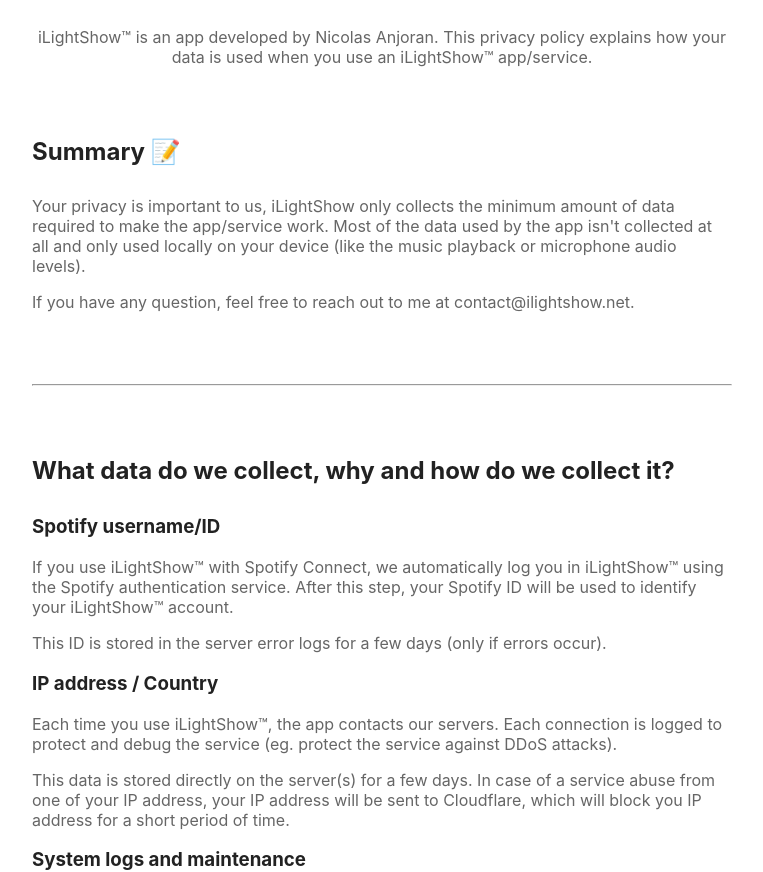
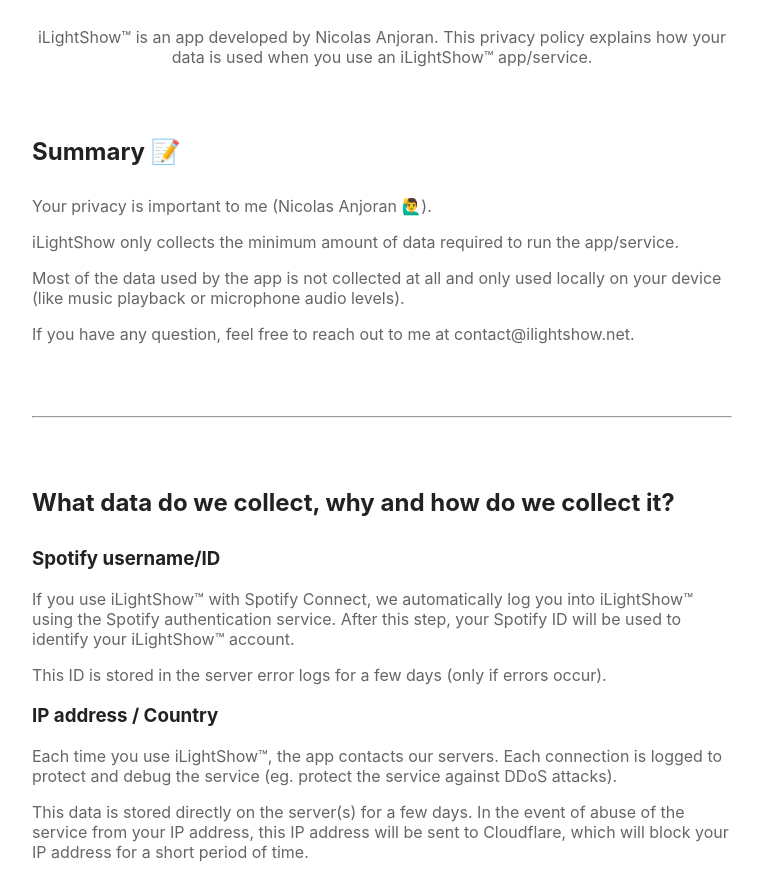
Before and after one commit to ilightshow/privacy-policy, a website: page index.html in a window 1280 px wide. Shown: the part 113-985 px from the top of the page, without its empty margins (258-1021 px from the left). Drawn offline with Linux system fonts and the light colour scheme.

Commit message:
text update

```diff
--- a/index.html
+++ b/index.html
@@ -75,21 +75,24 @@
     <h1 id="privacypolicyofilightshow">Privacy Policy of <strong>iLightShow</strong></h1>
 <p>iLightShow™ is an app developed by Nicolas Anjoran. This privacy policy explains how your data is used when you use an iLightShow™ app/service.</p>
 <h2 id="summary">Summary 📝</h2>
-<p>Your privacy is important to us, iLightShow only collects the minimum amount of data required to make the app/service work. Most of the data used by the app isn't collected at all and only used locally on your device (like the music playback or microphone audio levels).</p>
+<p>Your privacy is important to me (Nicolas Anjoran 🙋‍♂️).</p>
+<p>iLightShow only collects the minimum amount of data required to run the app/service.</p>
+<p>Most of the data used by the app is not collected at all and only used locally on your device (like music playback or microphone audio levels).</p>
 <p>If you have any question, feel free to reach out to me at contact@ilightshow.net.</p>
 <p><br><br><hr></p>
 <h2 id="whatdatadowecollectwhyandhowdowecollectit">What data do we collect, why and how do we collect it?</h2>
 <h3 id="spotifyusernameid">Spotify username/ID</h3>
-<p>If you use iLightShow™ with Spotify Connect, we automatically log you in iLightShow™ using the Spotify authentication service. After this step, your Spotify ID will be used to identify your iLightShow™ account. </p>
+<p>If you use iLightShow™ with Spotify Connect, we automatically log you into iLightShow™ using the Spotify authentication service. After this step, your Spotify ID will be used to identify your iLightShow™ account. </p>
 <p>This ID is stored in the server error logs for a few days (only if errors occur).</p>
 <h3 id="ipaddresscountry">IP address / Country</h3>
 <p>Each time you use iLightShow™, the app contacts our servers. Each connection is logged to protect and debug the service (eg. protect the service against DDoS attacks).</p>
-<p>This data is stored directly on the server(s) for a few days. In case of a service abuse from one of your IP address, your IP address will be sent to Cloudflare, which will block you IP address for a short period of time.</p>
+<p>This data is stored directly on the server(s) for a few days. In the event of abuse of the service from your IP address, this IP address will be sent to Cloudflare, which will block your IP address for a short period of time.</p>
 <h3 id="systemlogsandmaintenance">System logs and maintenance</h3>
 <p>For operation and maintenance purposes, this Application and any third-party services may collect files that record interaction with this Application (System logs) use other Personal Data (such as the IP Address) for this purpose.</p>
 <h2 id="howdoweprotectyourdata">How do we protect your data?</h2>
 <p>Transfers of your data are encrypted using the HTTPS protocol. Your data is stored on our servers, which are configured to prevent unauthorized access and are regularly updated for security patches.</p>
 <h2 id="thirdpartyservices">Third-party services</h2>
+<p>For the sole purpose of running and maintaining the app, we use some third-party services to protect and monitor the service, they collects some of your personal data, links to their privacy policy are available for each service. WE DO NOT SELL YOUR DATA.</p>
 <h3 id="spotify">Spotify</h3>
 <p>Spotify is an audio content delivery service provided by Spotify AB that allows this Application to incorporate content of this kind on its pages.</p>
 <p>Personal Data processed: Cookies; Usage Data.</p>
```
Also changed, not shown: policy.md (+10 -3 lines).
